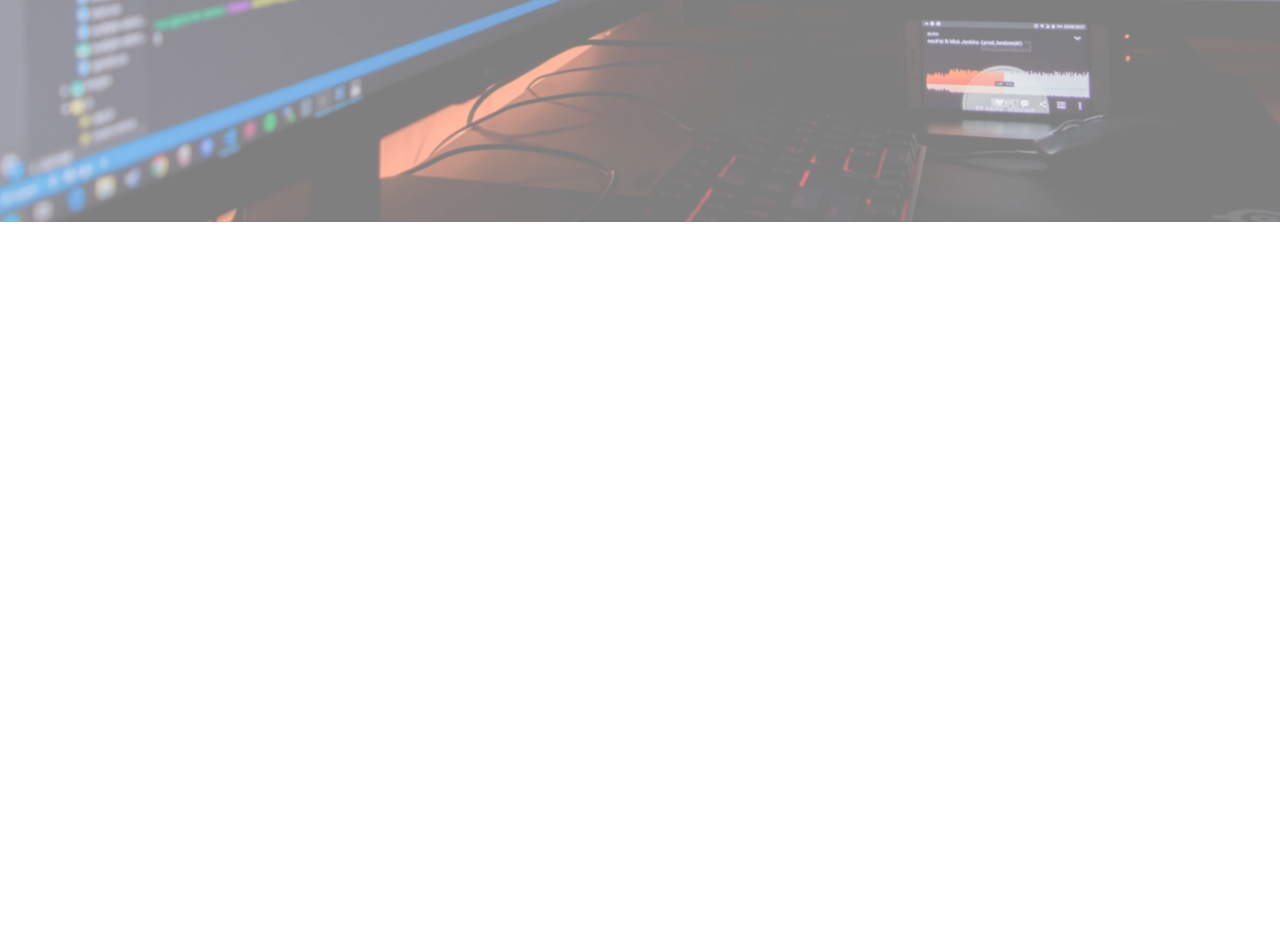
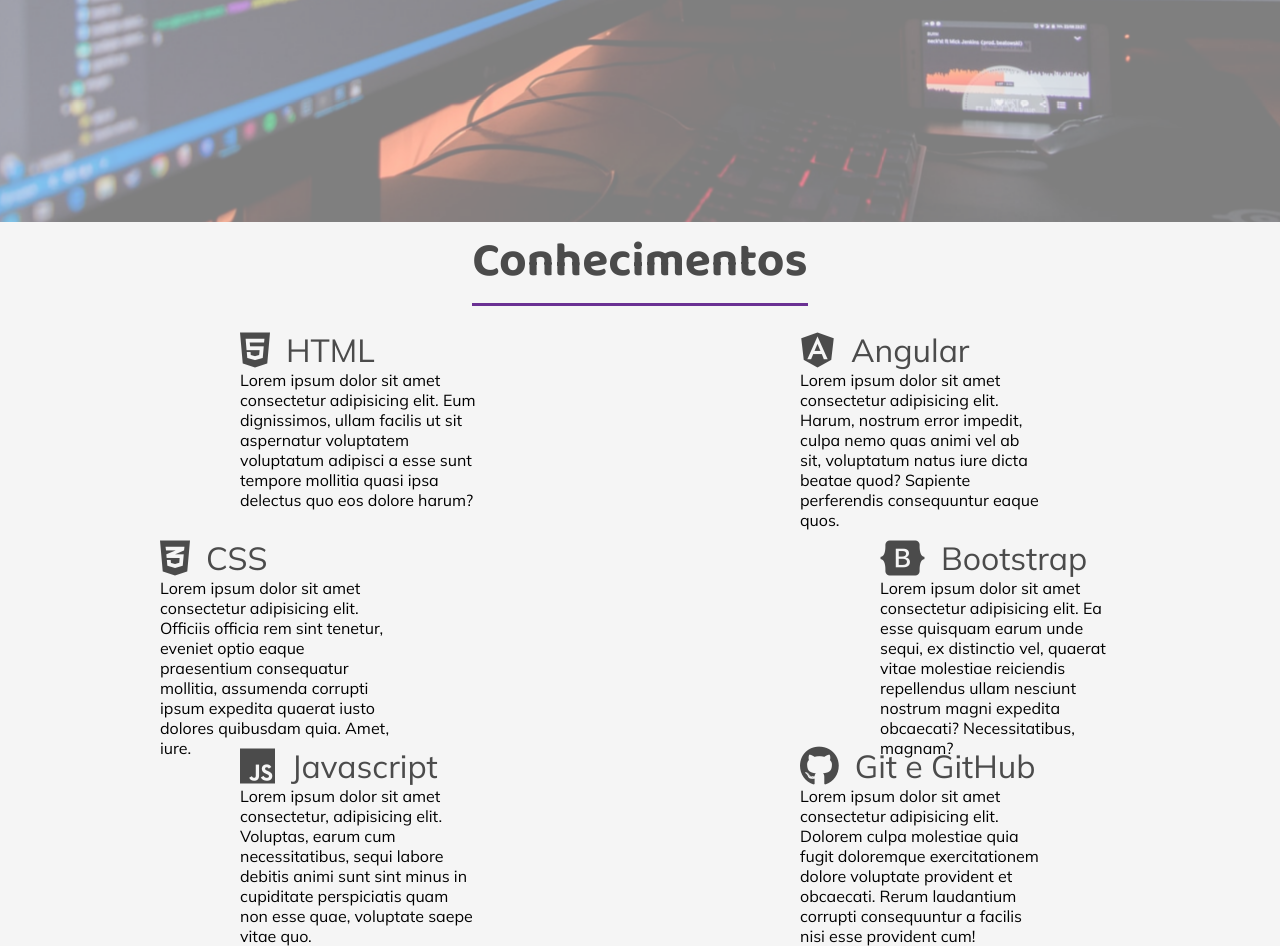
Before and after one commit to MazuttiGuilherme/semana-introducao, a plain HTML site: page projeto/index.html in a window 1280 px wide. Shown: the part 578-1524 px from the top of the page. Before the commit the page ends 800 px from the top, so only its background shows below. Drawn offline with Linux system fonts and the light colour scheme.

Commit message:
Sessão Conhecimentos

```diff
--- a/projeto/index.html
+++ b/projeto/index.html
@@ -50,7 +50,7 @@
         </div>
       </header>
 
-      <div class= "sidebar" >
+      <aside class="sidebar" >
           <nav>
               <ul class="menu">
                   <li class="menu-iten"><a href="" class="menu-link">Home</a></li>
@@ -66,7 +66,73 @@
               <a href=""><i class="fab fa-github-alt"></i></a>
               <a href=""><i class="fab fa-linkedin"></i></a>
             </div>
-      </div>
+      </aside>
+
+      <section class="sessao-conhecimentos">
+        <div class="sessao-header">
+          <h1>Conhecimentos</h1>
+        </div>
+        <div class="conhecimentos">
+          <div class="conhecimento">
+            <div class="conhecimento-header">
+              <i class="fab fa-html5"></i>
+              <h3>HTML</h3>
+            </div>
+            <div class="conhecimento-text">
+              <p>Lorem ipsum dolor sit amet consectetur adipisicing elit. Eum dignissimos, ullam facilis ut sit aspernatur voluptatem voluptatum adipisci a esse sunt tempore mollitia quasi ipsa delectus quo eos dolore harum?</p>
+            </div>
+          </div>
+          <div class="conhecimento">
+            <div class="conhecimento-header">
+              <i class="fab fa-css3-alt"></i>
+              <h3>CSS</h3>
+            </div>
+            <div class="conhecimento-text">
+              <p>Lorem ipsum dolor sit amet consectetur adipisicing elit. Officiis officia rem sint tenetur, eveniet optio eaque praesentium consequatur mollitia, assumenda corrupti ipsum expedita quaerat iusto dolores quibusdam quia. Amet, iure.</p>
+            </div>
+          </div>
+          <div class="conhecimento">
+            <div class="conhecimento-header">
+              <i class="fab fa-js"></i>
+              <h3>Javascript</h3>
+            </div>
+            <div class="conhecimento-text">
+              <p>Lorem ipsum dolor sit amet consectetur, adipisicing elit. Voluptas, earum cum necessitatibus, sequi labore debitis animi sunt sint minus in cupiditate perspiciatis quam non esse quae, voluptate saepe vitae quo.</p>
+            </div>
+          </div>
+          <div class="conhecimento">
+            <div class="conhecimento-header">
+              <i class="fab fa-angular"></i>
+              <h3>Angular</h3>
+            </div>
+            <div class="conhecimento-text">
+              <p>Lorem ipsum dolor sit amet consectetur adipisicing elit. Harum, nostrum error impedit, culpa nemo quas animi vel ab sit, voluptatum natus iure dicta beatae quod? Sapiente perferendis consequuntur eaque quos.</p>
+            </div>
+          </div>
+          <div class="conhecimento">
+            <div class="conhecimento-header">
+              <i class="fab fa-bootstrap"></i>
+              <h3>Bootstrap</h3>
+            </div>
+            <div class="conhecimento-text">
+              <p>Lorem ipsum dolor sit amet consectetur adipisicing elit. Ea esse quisquam earum unde sequi, ex distinctio vel, quaerat vitae molestiae reiciendis repellendus ullam nesciunt nostrum magni expedita obcaecati? Necessitatibus, magnam?</p>
+            </div>
+          </div>
+          <div class="conhecimento">
+            <div class="conhecimento-header">
+              <i class="fab fa-github"></i>
+              <h3>Git e GitHub</h3>
+            </div>
+            <div class="conhecimento-text">
+              <p>Lorem ipsum dolor sit amet consectetur adipisicing elit. Dolorem culpa molestiae quia fugit doloremque exercitationem dolore voluptate provident et obcaecati. Rerum laudantium corrupti consequuntur a facilis nisi esse provident cum!</p>
+            </div>
+          </div>
+          <div class="conhecimento-img-wrapper"></div>
+
+        </div>
+      </section>
+
+
     </div>
   </body>
   <script src="script.js"></script>
--- a/projeto/style.css
+++ b/projeto/style.css
@@ -78,9 +78,7 @@
 
 .show-menu .hamburguer:hover span {
     opacity: 1;
-
 }
-
 
 
 header {
@@ -243,3 +241,88 @@ body {
 .social-media i:hover {
     background-color: #a044ff;
 }
+
+.conhecimentos{
+    display: grid;
+    grid-template-columns: repeat(16, 1fr);
+    grid-template-rows: repeat(6, 6rem);
+    row-gap: .5rem;
+}
+
+.conhecimento:nth-child(1){
+    grid-column:4 / 7;
+    grid-row: 1 / 3;
+}
+
+.conhecimento:nth-child(2){
+    grid-column:3 / 6;
+    grid-row: 3 / 5;
+}
+
+.conhecimento:nth-child(3){
+    grid-column: 4 / 7;
+    grid-row: 5 / -1;
+}
+
+.conhecimento:nth-child(4){
+    grid-column: 11 / 14;
+    grid-row: 1 / 3;
+}
+
+.conhecimento:nth-child(5){
+    grid-column: 12 / 15;
+    grid-row: 3 / 5;
+}
+
+.conhecimento:nth-child(6){
+    grid-column: 11 / 14;
+    grid-row: 5 / -1;
+}
+
+.sessao-conhecimentos{
+    background-color: #f5f5f5;
+}
+.sessao-header{
+    display: flex;
+    align-items: center;
+    justify-content: center;
+}
+
+.sessao-header h1{
+    font-family: var(--font-primary);
+    font-size: 3rem;
+    color: #4b4b4b;
+    border-bottom: solid 3px #6a3093;
+    margin-bottom: 1.5rem;
+}
+
+.conhecimento-header {
+    display: flex;
+    align-items: center;
+    color: #4b4b4b;
+}
+
+.conhecimento-header i{
+    font-size: 2.5rem;
+}
+
+.conhecimento-header h3{
+    font: var(--font-secundary);
+    font-size: 2rem;
+    padding-left: 1rem;
+}
+
+.conhecimento.text{
+    font-family: var(--font-secundary);
+    margin-top: 1rem;
+}
+
+.conhecimentos-img-wrapper{
+    grid-column: 7 / 11;
+    grid-row: 2 / 6;
+    width: 100%;
+}
+.conhecimentos-img-wrapper img{
+    object-fit: cover;
+    width: 100%;
+}
```
